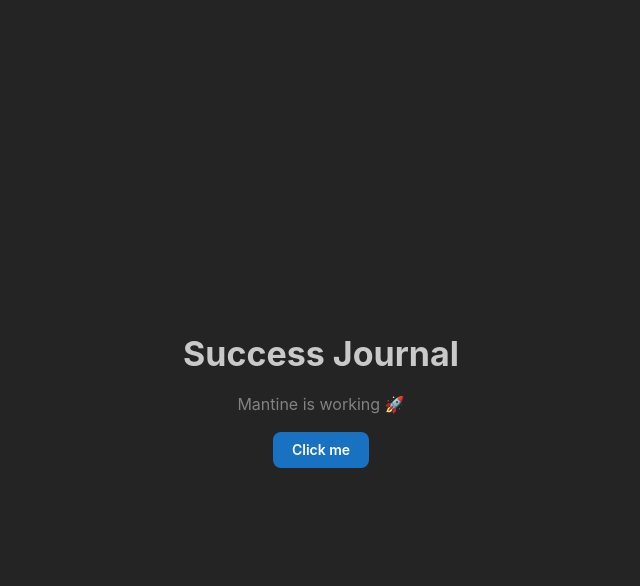
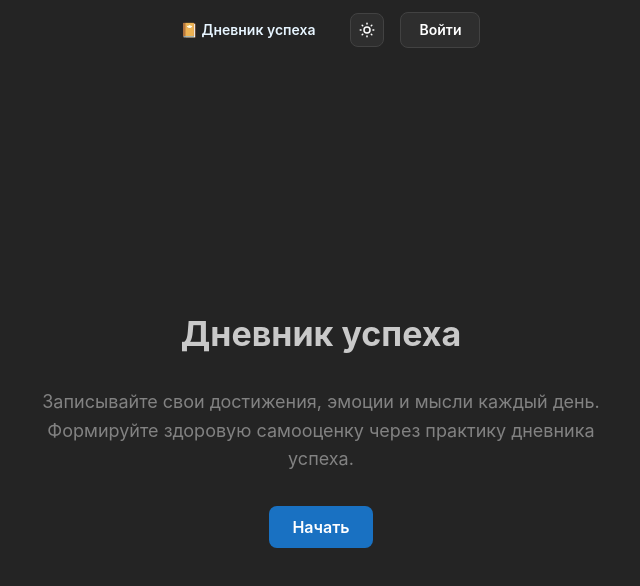
Before and after one commit to Alexey-Krivcikov/habits-tracker, a Next.js app: page / in a window 1280 px wide. Shown: the top 586 px of the page, without its empty margins (319-959 px from the left). Built offline with nearby package versions, Linux system fonts and the light colour scheme.

Commit message:
feat: implemented NavBar

```diff
--- a/package.json
+++ b/package.json
@@ -22,6 +22,7 @@
     "@mantine/form": "^9.3.1",
     "@mantine/hooks": "^9.3.0",
     "@mantine/next": "^6.0.22",
+    "@tabler/icons-react": "^3.44.0",
     "@tanstack/react-query": "^5.101.0",
     "better-auth": "^1.6.14",
     "dotenv": "^17.4.2",
--- a/src/app/(auth)/login/page.tsx
+++ b/src/app/(auth)/login/page.tsx
@@ -38,13 +38,13 @@
   };
 
   return (
-    <Flex align="center" justify="center" mih="100dvh">
+    <Flex align="center" justify="center" flex="1 0 0">
       <Paper shadow="md" p="xl" radius="md" w={360}>
         <form onSubmit={handleSubmit(onSubmit)}>
           <Stack gap="md">
-            <Title ta="center">{mode === "register" ? "Create account" : "Welcome back"}</Title>
+            <Title ta="center">{mode === "register" ? "Создание аккаунта" : "С возвращением"}</Title>
 
-            {error && <Alert color="red">{error}</Alert>}
+            {error && <Alert color="red">Ошибка авторизации: {error}</Alert>}
 
             <TextInput
               label="Email"
@@ -54,21 +54,21 @@
             />
 
             <PasswordInput
-              label="Password"
+              label="Пароль"
               placeholder="••••••••"
               {...register("password")}
               error={errors.password?.message}
             />
 
             <Button type="submit" loading={loginMutation.isPending || registerMutation.isPending} fullWidth>
-              {mode === "register" ? "Sign up" : "Sign in"}
+              {mode === "register" ? "Зарегистрироваться" : "Войти"}
             </Button>
 
             <Group justify="center">
-              <Text size="sm">{mode === "register" ? "Already have an account?" : "Don't have an account?"}</Text>
+              <Text size="sm">{mode === "register" ? "Уже есть аккаунт?" : "Нет аккаунта?"}</Text>
 
               <Button variant="subtle" size="xs" onClick={() => setMode(mode === "register" ? "login" : "register")}>
-                {mode === "register" ? "Login" : "Register"}
+                {mode === "register" ? "Войти" : "Регистрация"}
               </Button>
             </Group>
           </Stack>
--- a/src/app/layout.tsx
+++ b/src/app/layout.tsx
@@ -3,6 +3,7 @@
 import "./globals.css";
 import { MantineProvider, QueryProvider } from "@/shared/providers";
 import "@mantine/core/styles.css";
+import { Navbar } from "@/widgets";
 
 const geistSans = Geist({
   variable: "--font-geist-sans",
@@ -28,7 +29,10 @@
     <html lang="en" className={`${geistSans.variable} ${geistMono.variable} h-full antialiased`}>
       <body className="min-h-full flex flex-col">
         <MantineProvider>
-          <QueryProvider>{children}</QueryProvider>
+          <QueryProvider>
+            <Navbar />
+            {children}
+          </QueryProvider>
         </MantineProvider>
       </body>
     </html>
--- a/src/app/page.tsx
+++ b/src/app/page.tsx
@@ -1,17 +1,27 @@
 "use client";
 
-import { Button, Stack, Text, Title, useMantineColorScheme } from "@mantine/core";
+import { Button, Container, Group, Stack, Text, Title } from "@mantine/core";
+import Link from "next/link";
 
 export default function Home() {
-  const { colorScheme, setColorScheme } = useMantineColorScheme();
+  return (
+    <Container size="md">
+      <Stack mih="calc(100dvh - 60px)" align="center" justify="center" gap="xl">
+        <Title order={1} ta="center">
+          Дневник успеха
+        </Title>
 
-  return (
-    <Stack align="center" justify="center" h="100vh">
-      <Title>Success Journal</Title>
+        <Text size="lg" c="dimmed" ta="center" maw={600}>
+          Записывайте свои достижения, эмоции и мысли каждый день. Формируйте здоровую самооценку через практику
+          дневника успеха.
+        </Text>
 
-      <Text c="dimmed">Mantine is working 🚀</Text>
-
-      <Button onClick={() => setColorScheme(colorScheme === "dark" ? "light" : "dark")}>Click me</Button>
-    </Stack>
+        <Group>
+          <Button component={Link} href="/login" size="md">
+            Начать
+          </Button>
+        </Group>
+      </Stack>
+    </Container>
   );
 }
--- a/src/features/auth/schemas/auth.schema.ts
+++ b/src/features/auth/schemas/auth.schema.ts
@@ -1,14 +1,14 @@
 import { z } from "zod";
 
 export const loginSchema = z.object({
-  email: z.email("Invalid email address"),
-  password: z.string().min(8, "Password must contain at least 8 characters"),
+  email: z.email("Некорректный email адрес"),
+  password: z.string().min(8, "Пароль должен содержать минимум 8 символов"),
 });
 
 export const registerSchema = z.object({
-  email: z.email("Invalid email address"),
-  password: z.string().min(8, "Password must contain at least 8 characters"),
-  name: z.string().min(2, "Name must contain at least 2 characters"),
+  email: z.email("Некорректный email адрес"),
+  password: z.string().min(8, "Пароль должен содержать минимум 8 символов"),
+  name: z.string().min(2, "Имя должно содержать минимум 2 символа"),
 });
 
 export type LoginFormValues = z.infer<typeof loginSchema>;
--- /dev/null
+++ b/src/shared/ui/index.ts
@@ -0,0 +1 @@
+export { ThemeToggle } from "./theme-toggle/ThemeToggle";
--- /dev/null
+++ b/src/shared/ui/theme-toggle/ThemeToggle.tsx
@@ -0,0 +1,16 @@
+"use client";
+
+import { ActionIcon, useMantineColorScheme } from "@mantine/core";
+import { IconMoon, IconSun } from "@tabler/icons-react";
+
+export function ThemeToggle() {
+  const { colorScheme, setColorScheme } = useMantineColorScheme();
+
+  const dark = colorScheme === "dark";
+
+  return (
+    <ActionIcon variant="default" size="lg" onClick={() => setColorScheme(dark ? "light" : "dark")}>
+      {dark ? <IconSun size={18} /> : <IconMoon size={18} />}
+    </ActionIcon>
+  );
+}
--- /dev/null
+++ b/src/widgets/index.ts
@@ -0,0 +1 @@
+export { Navbar } from "./nav-bar/Navbar";
--- /dev/null
+++ b/src/widgets/nav-bar/Navbar.tsx
@@ -0,0 +1,25 @@
+"use client";
+
+import { Button, Container, Group } from "@mantine/core";
+import Link from "next/link";
+import { ThemeToggle } from "@/shared/ui";
+
+export function Navbar() {
+  return (
+    <Container size="lg" h={60}>
+      <Group h="100%" justify="space-between">
+        <Link href="/" style={{ textDecoration: "none" }}>
+          <Button variant="subtle">📔 Дневник успеха</Button>
+        </Link>
+
+        <Group>
+          <ThemeToggle />
+
+          <Button component={Link} href="/auth" variant="default">
+            Войти
+          </Button>
+        </Group>
+      </Group>
+    </Container>
+  );
+}
```
Also changed, not shown: 1 other file (tests, documents, lock files or other folders).
